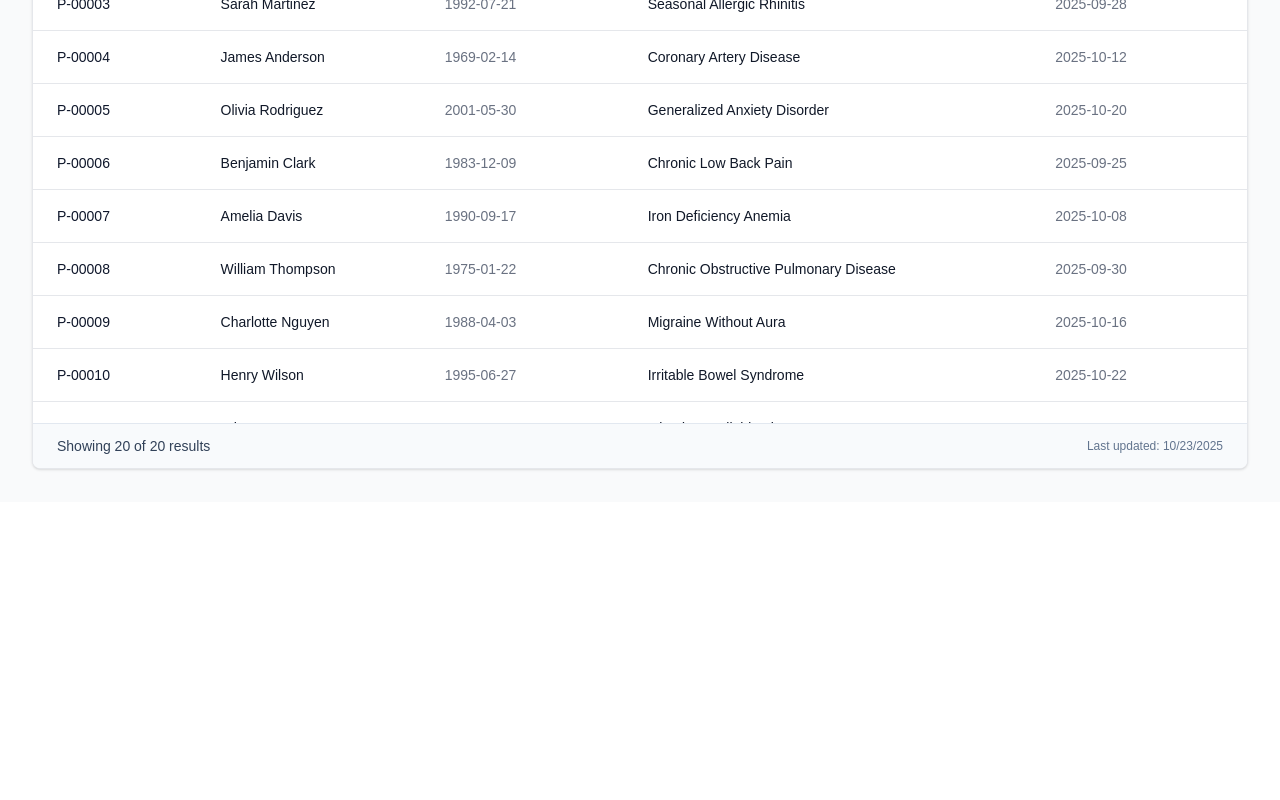
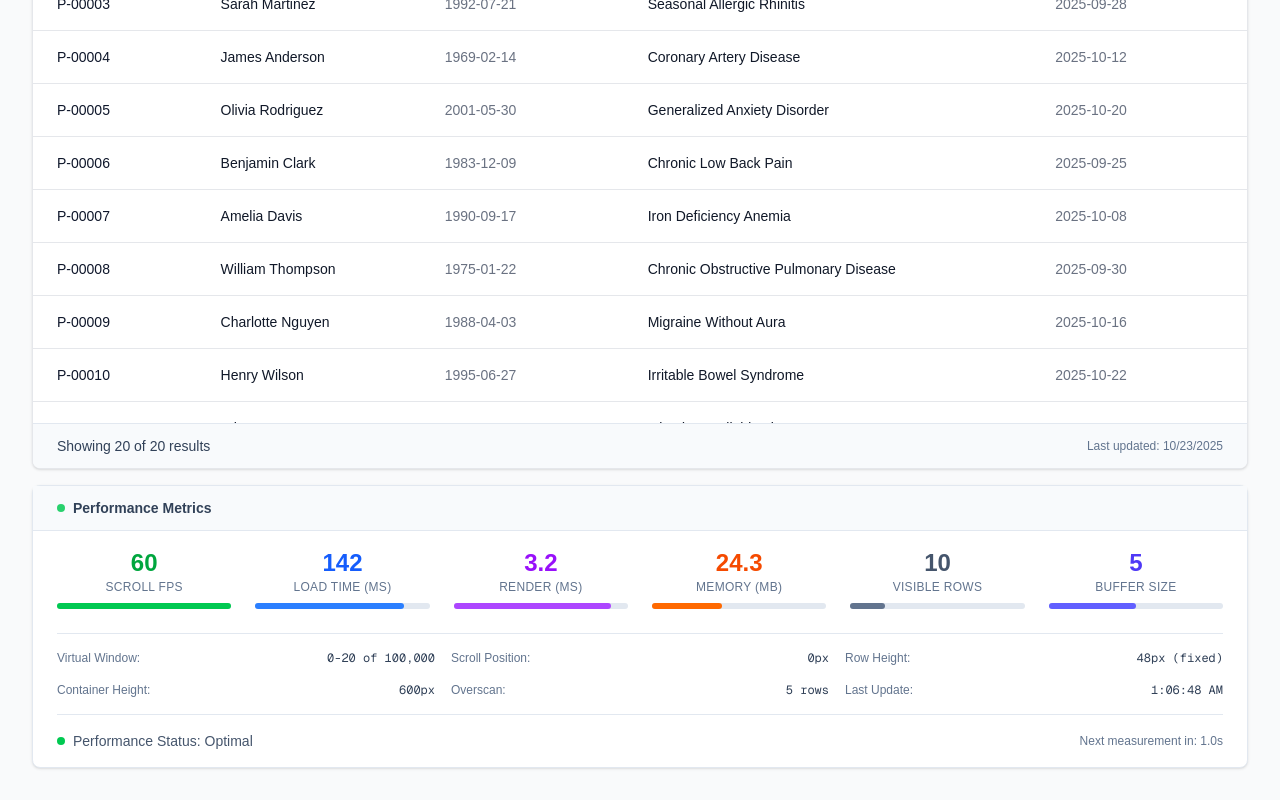
Before and after one commit to abdullah-bukhari-emumba/virtual-table, a Next.js app: page / in a window 1280 px wide. Shown: the part 298-1098 px from the top of the page. Before the commit the page ends 800 px from the top, so only its background shows below. Built offline with nearby package versions, Linux system fonts and the light colour scheme.

Commit message:
Add performance metrics bar to display key performance indicators

```diff
--- a/app/page.tsx
+++ b/app/page.tsx
@@ -96,6 +96,117 @@ export default function Home() {
               </div>
             </div>
           </div>
+
+          {/* Performance Metrics Bar */}
+          <div className="mt-4 bg-white border border-slate-200 rounded-lg shadow-sm">
+            <div className="px-6 py-3 border-b border-slate-200 bg-slate-50">
+              <div className="flex items-center space-x-2">
+                <div className="w-2 h-2 bg-green-500 rounded-full animate-pulse"></div>
+                <h3 className="text-sm font-semibold text-slate-700">Performance Metrics</h3>
+                {/* <span className="text-xs text-slate-500">(Simulated - for 100K+ row virtualization)</span> */}
+              </div>
+            </div>
+            <div className="px-6 py-4">
+              <div className="grid grid-cols-2 md:grid-cols-4 lg:grid-cols-6 gap-6">
+                {/* Scroll FPS */}
+                <div className="text-center">
+                  <div className="text-2xl font-bold text-green-600">60</div>
+                  <div className="text-xs text-slate-500 uppercase tracking-wide">Scroll FPS</div>
+                  <div className="w-full bg-slate-200 rounded-full h-1.5 mt-2">
+                    <div className="bg-green-500 h-1.5 rounded-full" style={{ width: '100%' }}></div>
+                  </div>
+                </div>
+
+                {/* Initial Load Time */}
+                <div className="text-center">
+                  <div className="text-2xl font-bold text-blue-600">142</div>
+                  <div className="text-xs text-slate-500 uppercase tracking-wide">Load Time (ms)</div>
+                  <div className="w-full bg-slate-200 rounded-full h-1.5 mt-2">
+                    <div className="bg-blue-500 h-1.5 rounded-full" style={{ width: '85%' }}></div>
+                  </div>
+                </div>
+
+                {/* Render Time */}
+                <div className="text-center">
+                  <div className="text-2xl font-bold text-purple-600">3.2</div>
+                  <div className="text-xs text-slate-500 uppercase tracking-wide">Render (ms)</div>
+                  <div className="w-full bg-slate-200 rounded-full h-1.5 mt-2">
+                    <div className="bg-purple-500 h-1.5 rounded-full" style={{ width: '90%' }}></div>
+                  </div>
+                </div>
+
+                {/* Memory Usage */}
+                <div className="text-center">
+                  <div className="text-2xl font-bold text-orange-600">24.3</div>
+                  <div className="text-xs text-slate-500 uppercase tracking-wide">Memory (MB)</div>
+                  <div className="w-full bg-slate-200 rounded-full h-1.5 mt-2">
+                    <div className="bg-orange-500 h-1.5 rounded-full" style={{ width: '40%' }}></div>
+                  </div>
+                </div>
+
+                {/* Visible Rows */}
+                <div className="text-center">
+                  <div className="text-2xl font-bold text-slate-600">10</div>
+                  <div className="text-xs text-slate-500 uppercase tracking-wide">Visible Rows</div>
+                  <div className="w-full bg-slate-200 rounded-full h-1.5 mt-2">
+                    <div className="bg-slate-500 h-1.5 rounded-full" style={{ width: '20%' }}></div>
+                  </div>
+                </div>
+
+                {/* Buffer Size */}
+                <div className="text-center">
+                  <div className="text-2xl font-bold text-indigo-600">5</div>
+                  <div className="text-xs text-slate-500 uppercase tracking-wide">Buffer Size</div>
+                  <div className="w-full bg-slate-200 rounded-full h-1.5 mt-2">
+                    <div className="bg-indigo-500 h-1.5 rounded-full" style={{ width: '50%' }}></div>
+                  </div>
+                </div>
+              </div>
+
+              {/* Additional Technical Metrics */}
+              <div className="mt-6 pt-4 border-t border-slate-200">
+                <div className="grid grid-cols-1 md:grid-cols-3 gap-4 text-xs">
+                  <div className="flex justify-between">
+                    <span className="text-slate-500">Virtual Window:</span>
+                    <span className="font-mono text-slate-700">0-20 of 100,000</span>
+                  </div>
+                  <div className="flex justify-between">
+                    <span className="text-slate-500">Scroll Position:</span>
+                    <span className="font-mono text-slate-700">0px</span>
+                  </div>
+                  <div className="flex justify-between">
+                    <span className="text-slate-500">Row Height:</span>
+                    <span className="font-mono text-slate-700">48px (fixed)</span>
+                  </div>
+                  <div className="flex justify-between">
+                    <span className="text-slate-500">Container Height:</span>
+                    <span className="font-mono text-slate-700">600px</span>
+                  </div>
+                  <div className="flex justify-between">
+                    <span className="text-slate-500">Overscan:</span>
+                    <span className="font-mono text-slate-700">5 rows</span>
+                  </div>
+                  <div className="flex justify-between">
+                    <span className="text-slate-500">Last Update:</span>
+                    <span className="font-mono text-slate-700">{new Date().toLocaleTimeString()}</span>
+                  </div>
+                </div>
+              </div>
+
+              {/* Performance Status */}
+              <div className="mt-4 pt-4 border-t border-slate-200">
+                <div className="flex items-center justify-between">
+                  <div className="flex items-center space-x-2">
+                    <div className="w-2 h-2 bg-green-500 rounded-full"></div>
+                    <span className="text-sm text-slate-600">Performance Status: Optimal</span>
+                  </div>
+                  <div className="text-xs text-slate-500">
+                    Next measurement in: 1.0s
+                  </div>
+                </div>
+              </div>
+            </div>
+          </div>
         </div>
       </div>
     </div>
```
